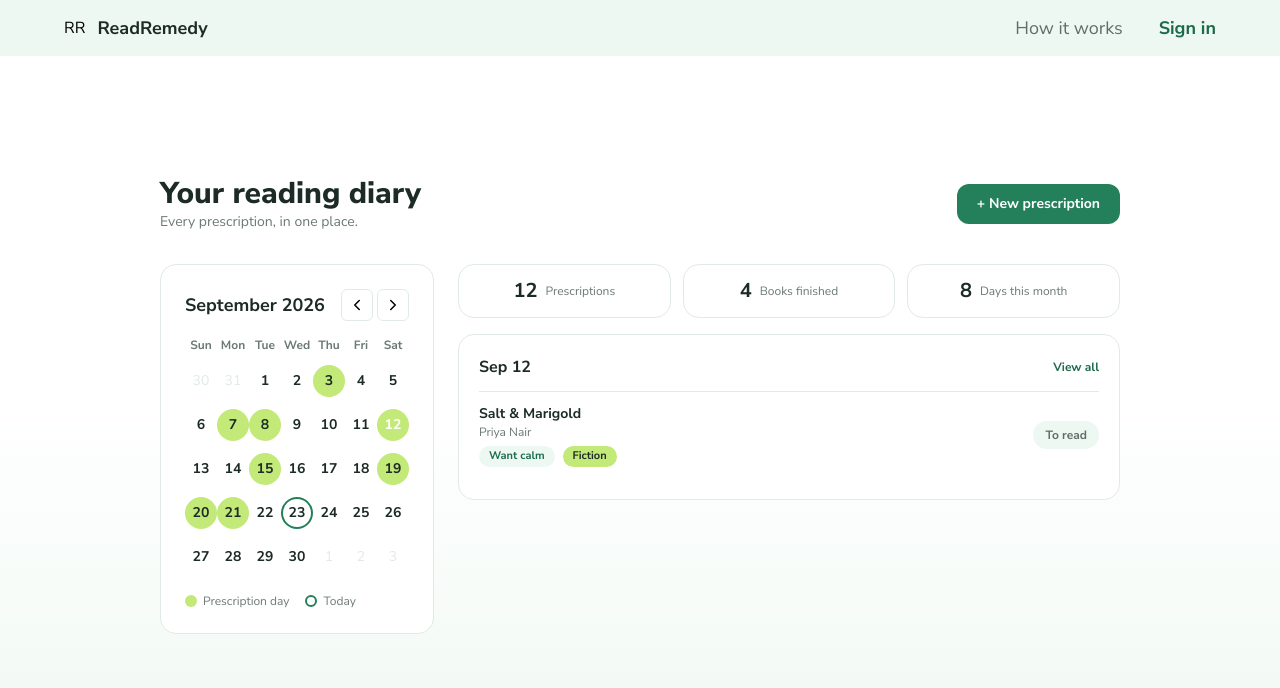
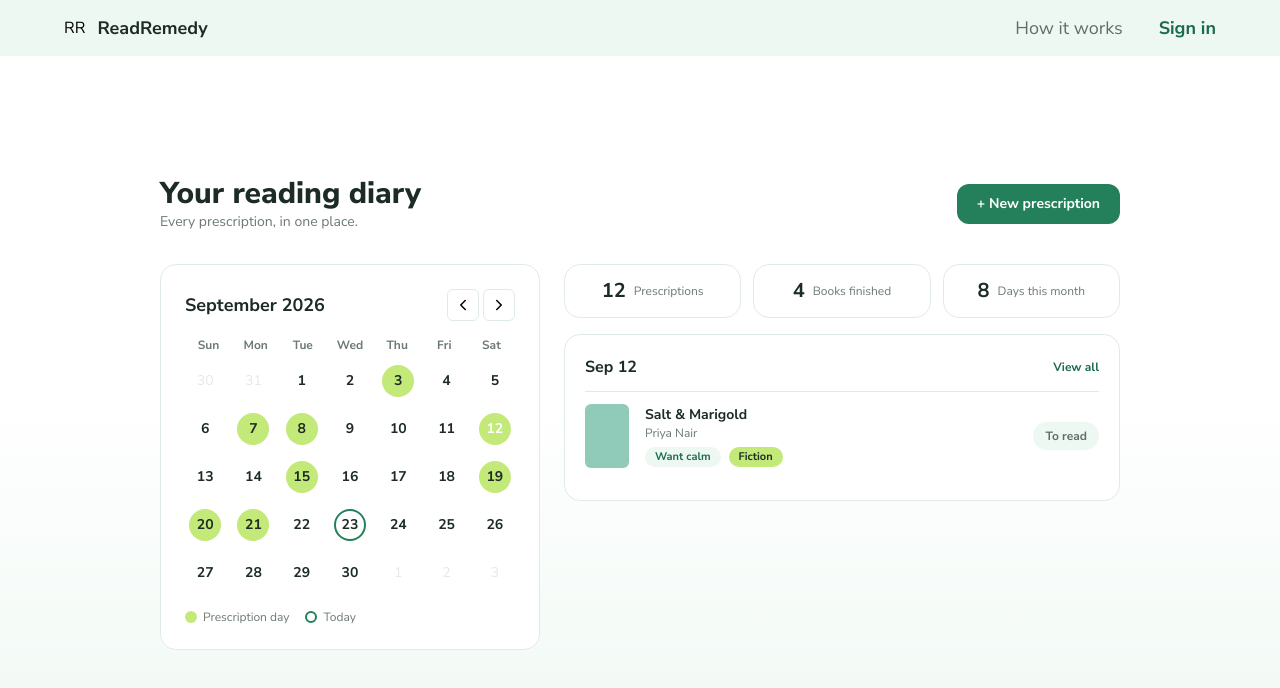
Before and after one commit to Linda-Song/book-remedy, a Next.js app: page /me in a window 1280 px wide. Both pictures are taken after a click on the button "12". Shown: the top 688 px of the page. Built offline with nearby package versions, Linux system fonts and the light colour scheme.

Commit message:
feat: adjust calendar layout ratio and add cover thumbnails

```diff
--- a/src/app/data/prescription_history.ts
+++ b/src/app/data/prescription_history.ts
@@ -5,6 +5,7 @@ export type PrescriptionRecord = {
   mood: string;
   genre: string;
   status: "To read" | "Reading" | "Finished";
+  coverColor: string;
 };
 
 export const PRESCRIPTION_DAYS = [3, 7, 8, 12, 15, 19, 20, 21];
@@ -17,6 +18,7 @@ export const PRESCRIPTION_HISTORY: Record<number, PrescriptionRecord[]> = {
       mood: "Want to laugh",
       genre: "Fiction",
       status: "Finished",
+      coverColor: "#C3E978",
     },
   ],
   7: [
@@ -26,6 +28,7 @@ export const PRESCRIPTION_HISTORY: Record<number, PrescriptionRecord[]> = {
       mood: "Deep thoughts",
       genre: "Fiction",
       status: "Finished",
+      coverColor: "#16332E",
     },
   ],
   8: [
@@ -35,6 +38,7 @@ export const PRESCRIPTION_HISTORY: Record<number, PrescriptionRecord[]> = {
       mood: "Feel excited",
       genre: "Fantasy",
       status: "Reading",
+      coverColor: "#F6E39A",
     },
   ],
   12: [
@@ -44,6 +48,7 @@ export const PRESCRIPTION_HISTORY: Record<number, PrescriptionRecord[]> = {
       mood: "Want calm",
       genre: "Fiction",
       status: "To read",
+      coverColor: "#8FCBB8",
     },
   ],
   15: [
@@ -53,6 +58,7 @@ export const PRESCRIPTION_HISTORY: Record<number, PrescriptionRecord[]> = {
       mood: "Need comfort",
       genre: "Memoir",
       status: "Finished",
+      coverColor: "#F2B0A4",
     },
   ],
   19: [
@@ -62,6 +68,7 @@ export const PRESCRIPTION_HISTORY: Record<number, PrescriptionRecord[]> = {
       mood: "Need to escape",
       genre: "Mystery",
       status: "To read",
+      coverColor: "#8FB1DE",
     },
   ],
   20: [
@@ -71,6 +78,7 @@ export const PRESCRIPTION_HISTORY: Record<number, PrescriptionRecord[]> = {
       mood: "Need comfort",
       genre: "Fiction",
       status: "To read",
+      coverColor: "#16332E",
     },
   ],
   21: [
@@ -80,6 +88,7 @@ export const PRESCRIPTION_HISTORY: Record<number, PrescriptionRecord[]> = {
       mood: "Need comfort",
       genre: "Fiction",
       status: "To read",
+      coverColor: "#16332E",
     },
     {
       title: "A Year of Small Mercies",
@@ -87,6 +96,7 @@ export const PRESCRIPTION_HISTORY: Record<number, PrescriptionRecord[]> = {
       mood: "Need comfort",
       genre: "Memoir",
       status: "To read",
+      coverColor: "#F2B0A4",
     },
   ],
 };
--- a/src/app/me/page.tsx
+++ b/src/app/me/page.tsx
@@ -35,12 +35,13 @@ export default function Me() {
       </div>
 
       <div className="flex gap-6 mt-8">
-        <Calendar
-          prescriptionDays={PRESCRIPTION_DAYS}
-          selectedDay={selectedDay}
-          onSelectDay={setSelectedDay}
-        />
-
+        <div className="w-[380px] flex-shrink-0">
+          <Calendar
+            prescriptionDays={PRESCRIPTION_DAYS}
+            selectedDay={selectedDay}
+            onSelectDay={setSelectedDay}
+          />
+        </div>
         {/* right */}
         <div className="flex flex-col gap-4 flex-1 min-w-0">
           {/* stats */}
@@ -75,7 +76,12 @@ export default function Me() {
                   key={i}
                   className="flex items-center justify-between py-3 border-t border-border-light first:border-t-0"
                 >
-                  <div>
+                  <div
+                    className="w-[44px] h-[64px] rounded-md flex-shrink-0 mr-4 "
+                    style={{ backgroundColor: book.coverColor }}
+                  />
+
+                  <div className="flex-1 min-w-0">
                     <p className="font-bold text-sm text-text-primary">
                       {book.title}
                     </p>
--- a/src/components/ui/Calendar.tsx
+++ b/src/components/ui/Calendar.tsx
@@ -58,7 +58,7 @@ export function Calendar({
           </div>
         ))}
       </div>
-      <div className="grid grid-cols-7 gap-y-1">
+      <div className="grid grid-cols-7 gap-2">
         {leadingDays.map((day) => (
           <div
             key={`prev-${day}`}
```
